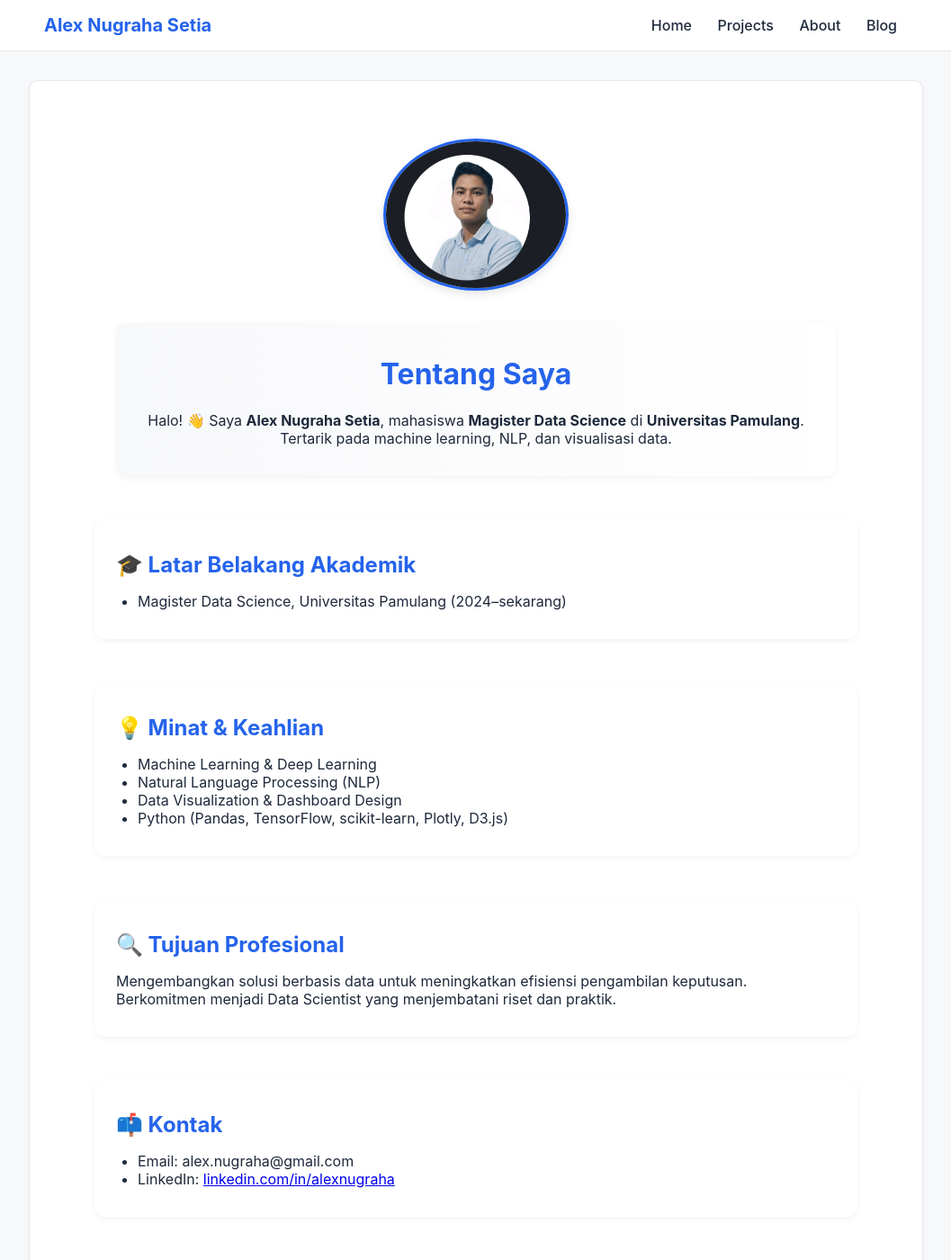
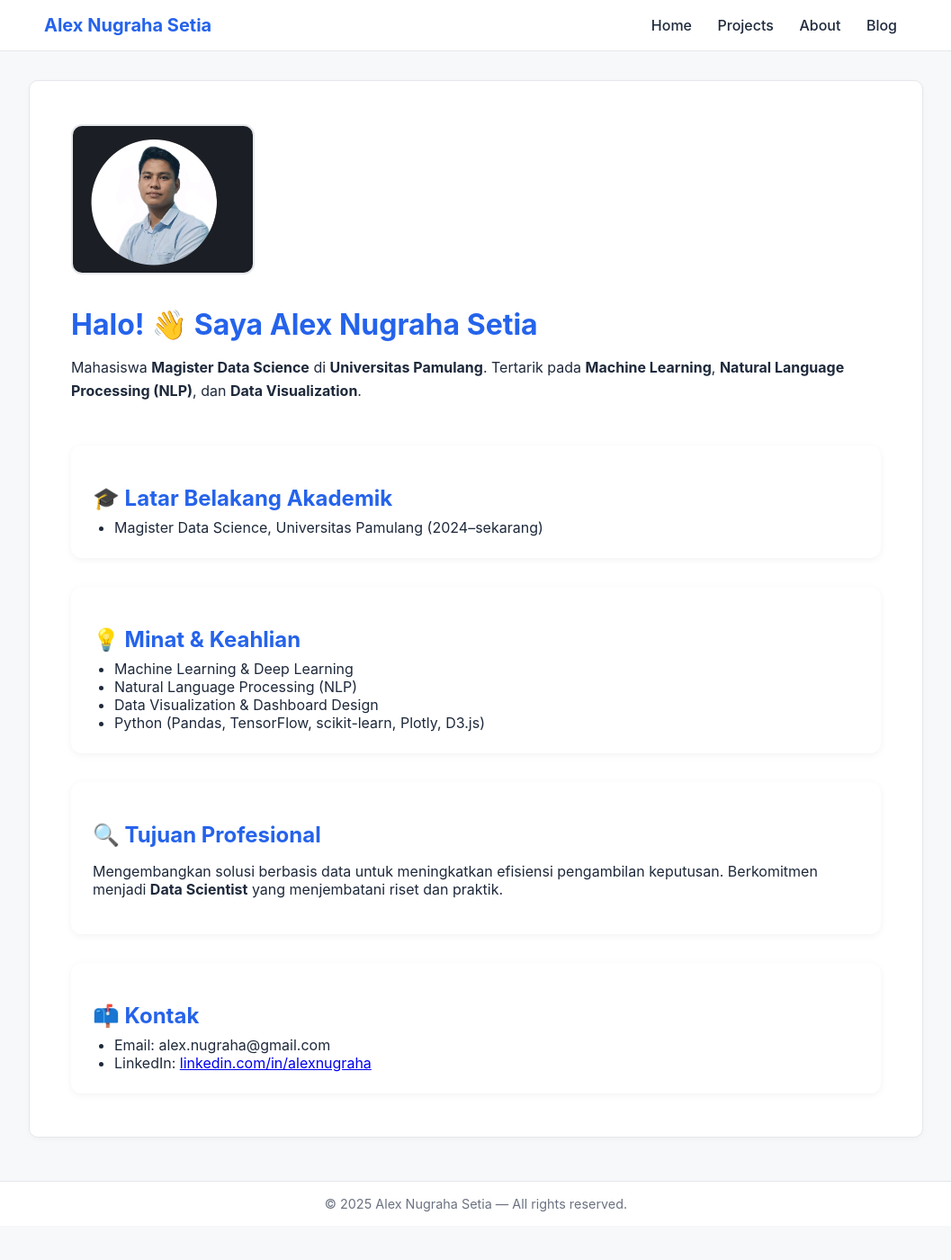
Before and after one commit to Jiku1/Alex-Nugraha, a Jekyll site: the page built from about.md, in a window 1280 px wide and 1400 px high. Shown: the whole window at 90% size, without its empty margins (111-1168 px from the left). Built offline with Jekyll 4.4.1, drawn with Linux system fonts in a browser that asks for light colours.

Commit message:
test baru

```diff
--- a/about.md
+++ b/about.md
@@ -2,16 +2,21 @@
 layout: default
 title: Tentang Saya
 ---
+
 <div class="about-container-modern">
-  <div class="about-photo">
-    <img src="{{ '/assets/img/alex.jpg' | relative_url }}" alt="Alex Nugraha Setia">
+
+  <!-- FOTO + INTRO -->
+  <div class="about-intro-row">
+    <div class="about-photo">
+      <img src="{{ '/assets/img/alex.jpg' | relative_url }}" alt="Alex Nugraha Setia">
+    </div>
+    <div class="about-intro-text">
+      <h1>Halo! 👋 Saya Alex Nugraha Setia</h1>
+      <p>Mahasiswa <strong>Magister Data Science</strong> di <strong>Universitas Pamulang</strong>. Tertarik pada <strong>Machine Learning</strong>, <strong>Natural Language Processing (NLP)</strong>, dan <strong>Data Visualization</strong>.</p>
+    </div>
   </div>
 
-  <div class="about-intro">
-    <h1>Tentang Saya</h1>
-    <p>Halo! 👋 Saya <strong>Alex Nugraha Setia</strong>, mahasiswa <strong>Magister Data Science</strong> di <strong>Universitas Pamulang</strong>. Tertarik pada machine learning, NLP, dan visualisasi data.</p>
-  </div>
-
+  <!-- SECTION CARD -->
   <div class="about-section">
     <h2>🎓 Latar Belakang Akademik</h2>
     <ul>
@@ -31,7 +36,7 @@ title: Tentang Saya
 
   <div class="about-section">
     <h2>🔍 Tujuan Profesional</h2>
-    <p>Mengembangkan solusi berbasis data untuk meningkatkan efisiensi pengambilan keputusan. Berkomitmen menjadi Data Scientist yang menjembatani riset dan praktik.</p>
+    <p>Mengembangkan solusi berbasis data untuk meningkatkan efisiensi pengambilan keputusan. Berkomitmen menjadi <strong>Data Scientist</strong> yang menjembatani riset dan praktik.</p>
   </div>
 
   <div class="about-section">
@@ -41,4 +46,5 @@ title: Tentang Saya
       <li>LinkedIn: <a href="https://linkedin.com/in/alexnugraha" target="_blank">linkedin.com/in/alexnugraha</a></li>
     </ul>
   </div>
+
 </div>
--- a/assets/css/style.css
+++ b/assets/css/style.css
@@ -100,38 +100,46 @@ h1, h2, h3 {
 }
 
 /*about */
+/* ABOUT PAGE MODERN */
+
 .about-container-modern {
+  max-width: 900px;
+  margin: 2rem auto;
   display: flex;
   flex-direction: column;
-  align-items: center;
-  max-width: 800px;
-  margin: 3rem auto;
   gap: 2rem;
   font-family: "Inter", sans-serif;
 }
 
+/* FOTO + INTRO HORIZONTAL */
+.about-intro-row {
+  display: flex;
+  gap: 2rem;
+  align-items: center;
+  flex-wrap: wrap;
+}
+
 .about-photo img {
   width: 200px;
-  border-radius: 50%;
-  border: 3px solid var(--accent);
-  box-shadow: 0 4px 10px rgba(0,0,0,0.1);
+  border-radius: 12px;
+  border: 2px solid var(--border);
 }
 
-.about-intro {
-  text-align: center;
-  background: linear-gradient(90deg, #f7f8fa, #ffffff);
-  padding: 1rem 2rem;
+.about-intro-text h1 {
+  margin: 0;
+  color: var(--accent);
+}
+
+.about-intro-text p {
+  line-height: 1.6;
+}
+
+/* SECTION CARD */
+.about-section {
+  background: var(--card-bg);
+  padding: 1.5rem;
   border-radius: 12px;
   box-shadow: 0 2px 8px rgba(0,0,0,0.05);
-}
-
-.about-section {
-  width: 100%;
-  background: var(--card-bg);
-  padding: 1rem 1.5rem;
-  border-radius: 12px;
-  box-shadow: 0 2px 6px rgba(0,0,0,0.05);
-  margin-top: 1rem;
 }
 
 .about-section h2 {
@@ -141,11 +149,12 @@ h1, h2, h3 {
 
 .about-section ul {
   padding-left: 1.5rem;
+  margin: 0;
 }
 
-
+/* RESPONSIVE */
 @media (max-width: 768px) {
-  .about-container {
+  .about-intro-row {
     flex-direction: column;
     align-items: center;
     text-align: center;
@@ -153,6 +162,9 @@ h1, h2, h3 {
 
   .about-photo img {
     width: 150px;
-    margin-bottom: 1rem;
+  }
+
+  .about-intro-text p {
+    max-width: 100%;
   }
 }
```
